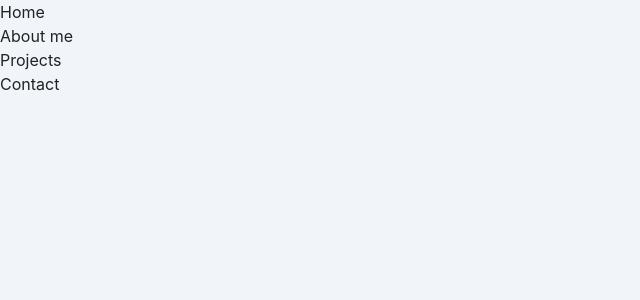
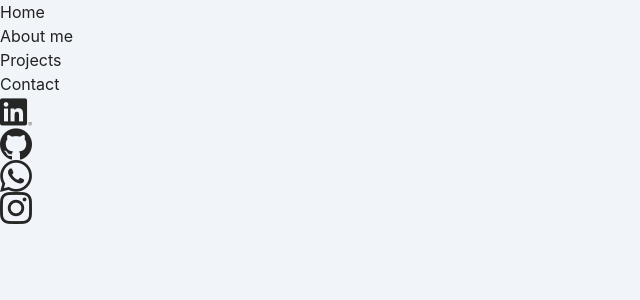
Before and after one commit to Damil0dev/Portfolio, a React (Vite) app in the folder Portfolio/: page /contact in a window 1280 px wide. Shown: the top 300 px of the page, without its empty margins (0-640 px from the left). Built offline with nearby package versions, Linux system fonts and the light colour scheme.

Commit message:
made SocialMediaAside

```diff
--- a/Portfolio/src/App.jsx
+++ b/Portfolio/src/App.jsx
@@ -1,3 +1,4 @@
+import { SocialMediaAside } from "./components/SocialMediaaside"
 import { TabNav } from "./components/TabNav"
 
 function App() {
@@ -5,6 +6,7 @@ function App() {
   return (
     <>
       <TabNav />
+      <SocialMediaAside />
     </>
   )
 }
--- /dev/null
+++ b/Portfolio/src/components/SocialMediaAside.jsx
@@ -0,0 +1,27 @@
+import linkedinIcon from '../assets/linkedin.png';
+import githubIcon from '../assets/github.png';
+import whatsappIcon from '../assets/whatsapp.png';
+import instagramIcon from '../assets/instagram.png';
+
+export function SocialMediaAside() {
+    return (
+        <aside>
+            <ul className="flex flex-col gap-5">
+                <SocialNetwork imageUrl={linkedinIcon} alt="Damian's Linkedin" />
+                <SocialNetwork imageUrl={githubIcon} alt="Damian's github" />
+                <SocialNetwork imageUrl={whatsappIcon} alt="Damian's whatsapp" />
+                <SocialNetwork imageUrl={instagramIcon} alt="Damian's instagram" />
+            </ul>
+        </aside>
+    )
+}
+
+function SocialNetwork({imageUrl, alt}) {
+    return (
+        <li className='flex '>
+            <a href="" className='p-3 hover:scale-110 transition-transform'>
+                <img src={imageUrl} alt={alt} height={32} width={32} />
+            </a>
+        </li>
+    )
+}
```
